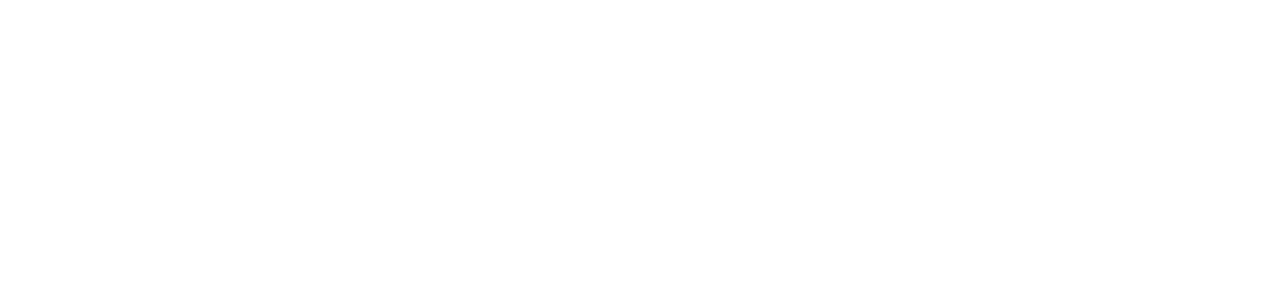
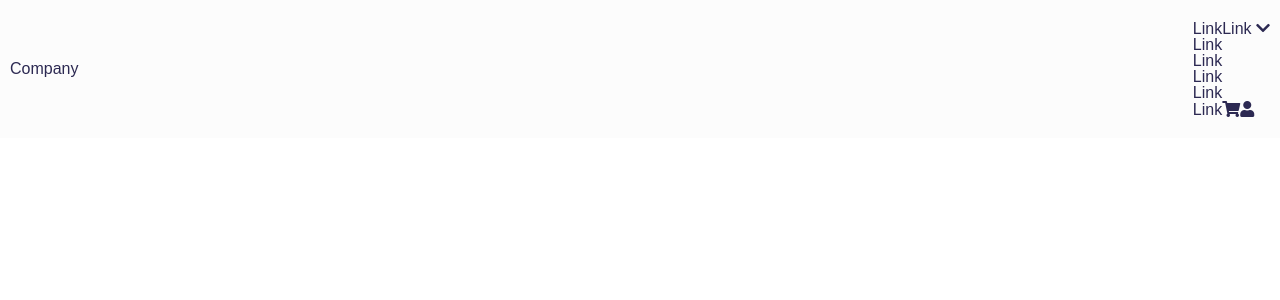
Before and after one commit to AlexanderAlatorreGovea/react-shopify-store, a React (Create React App) app: page / in a window 1280 px wide. Shown: the top 300 px of the page. Built offline with nearby package versions, Linux system fonts and the light colour scheme.

Commit message:
Added fa fa awesome, and Header component

```diff
--- a/public/index.html
+++ b/public/index.html
@@ -7,7 +7,7 @@
     <meta name="theme-color" content="#000000" />
     <meta
       name="description"
-      content="Web site created using create-react-app"
+      content="Online Clothing Store."
     />
     <link rel="apple-touch-icon" href="%PUBLIC_URL%/logo192.png" />
     <!--
@@ -24,7 +24,16 @@
       work correctly both with client-side routing and a non-root public URL.
       Learn how to configure a non-root public URL by running `npm run build`.
     -->
-    <title>React App</title>
+    <link
+      rel="stylesheet"
+      href="https://cdnjs.cloudflare.com/ajax/libs/font-awesome/5.15.3/css/all.min.css"
+      integrity="sha512-iBBXm8fW90+nuLcSKlbmrPcLa0OT92xO1BIsZ+ywDWZCvqsWgccV3gFoRBv0z+8dLJgyAHIhR35VZc2oM/gI1w=="
+      crossorigin="anonymous"
+      referrerpolicy="no-referrer"
+    />
+    <link rel="preconnect" href="https://fonts.googleapis.com" />
+    <link rel="preconnect" href="https://fonts.gstatic.com" />
+    <title>Shopi Store</title>
   </head>
   <body>
     <noscript>You need to enable JavaScript to run this app.</noscript>
--- a/src/components/Header.js
+++ b/src/components/Header.js
@@ -1,19 +1,45 @@
-import "./Header";
+import "./Header.scss";
+
 import { Link } from "react-router-dom";
 
 const Header = () => {
   return (
-    <header>
-      <div>
-          <img/>
+    <header className="header header1">
+      <div className="header3__logo">
+        <a href="/link">Company</a>
       </div>
-      <nav>
-        <ul>
-          <li>
-            <a></a>
-          </li>
-        </ul>
-      </nav>
+
+      <div className="header3__collections-nav">
+        <a href="/link" className="header3__collection-link">
+          Link
+        </a>
+        <a href="/link" className="header3__collection-link">
+          Link <i className="fas fa-chevron-down"></i>
+          <ul className="collection-link__sub-links">
+            <li>
+              <a href="#">Link</a>
+            </li>
+            <li>
+              <a href="#">Link</a>
+            </li>
+            <li>
+              <a href="#">Link</a>
+            </li>
+            <li>
+              <a href="#">Link</a>
+            </li>
+          </ul>
+        </a>
+        <a href="/link" className="header3__collection-link">
+          Link
+        </a>
+        <a href="/cart">
+          <i className="fas fa-shopping-cart"></i>
+        </a>
+        <a href="/cart">
+          <i className="fas fa-user"></i>
+        </a>
+      </div>
     </header>
   );
 };
--- a/src/components/Header.scss
+++ b/src/components/Header.scss
@@ -0,0 +1,90 @@
+
+.fixed-nav{
+    &.transparent-nav{
+      .header{
+        background: transparent;
+        a {
+          color: white;
+        }
+        .header1__collection-link, .header2__collection-link, .header3__collection-link{
+          .collection-link__sub-links{
+            a {
+              color: black;
+              &:hover{
+                color: red;
+              }
+            }
+          }
+        }
+
+      }
+    }
+    .header{
+      position: fixed;
+      width: 100%;
+      z-index: 20;
+    }
+  }
+
+.header1 {
+    background: #fcfcfc;
+    color: #1b1b1b;
+    display: flex;
+    justify-content: space-between;
+    align-items: center;
+    padding: 20px 10px;
+    a {
+      text-decoration: none;
+      color: #2c2952;
+      font-weight: 500;
+      &:hover{
+        color: #e63b49;
+      }
+    }
+    &__collections-nav{
+      a {
+        padding-right: 20px;
+        display: inline-block;
+      }
+    }
+    &__collection-link{
+      display: inline-block;
+      position: relative;
+      transition: all .3s ease-in-out;
+
+      .collection-link__sub-links{
+        visibility: hidden;
+        opacity: 0;
+        background: white;
+        box-shadow: 0 1px 2px 0 rgba(0,0,0,0.1);
+        position: absolute;
+        padding: 20px 0;
+        min-width: 150px;
+        top: 20px;
+        left: 0;
+
+        a{
+          color: #2c2952 ;
+          font-size: .9rem;
+          display: block;
+          padding: 10px 20px;
+          &:hover{
+            color: red;
+          }
+        }
+      }
+      &:hover{
+
+        .collection-link__sub-links{
+          visibility: visible;
+          opacity: 1;
+        }
+      }
+    }
+    &__logo{
+      a{
+        font-size: 2rem;
+        font-family: 'Bebas Neue', cursive;
+      }
+    }
+  }
```
